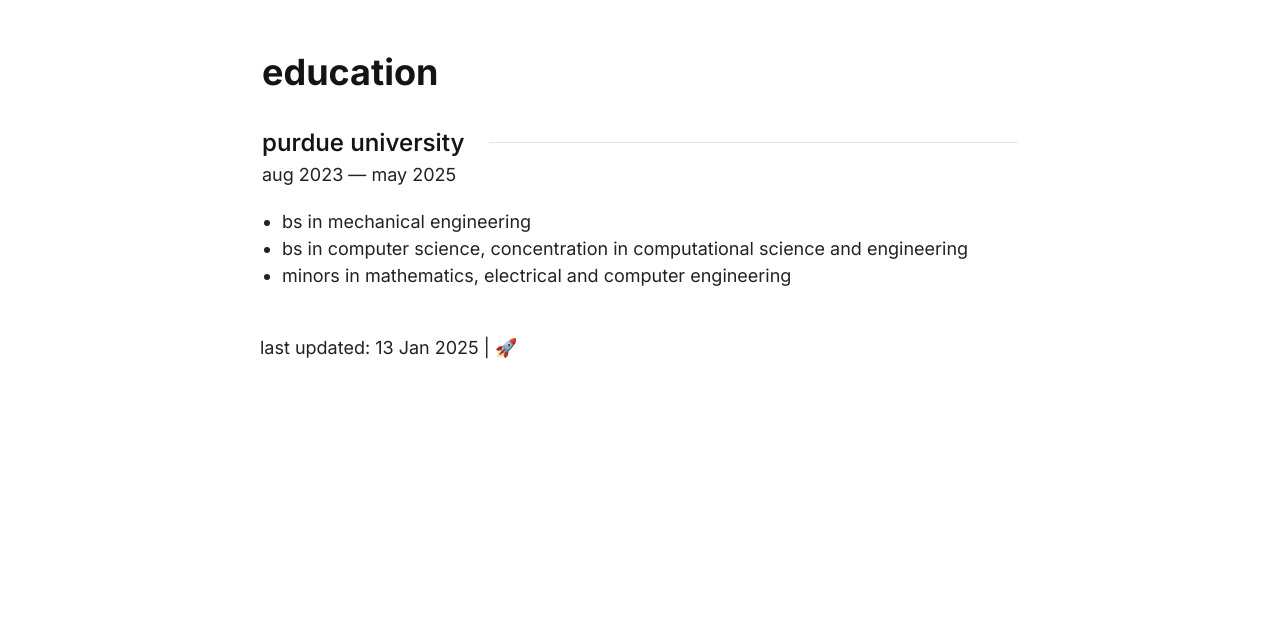
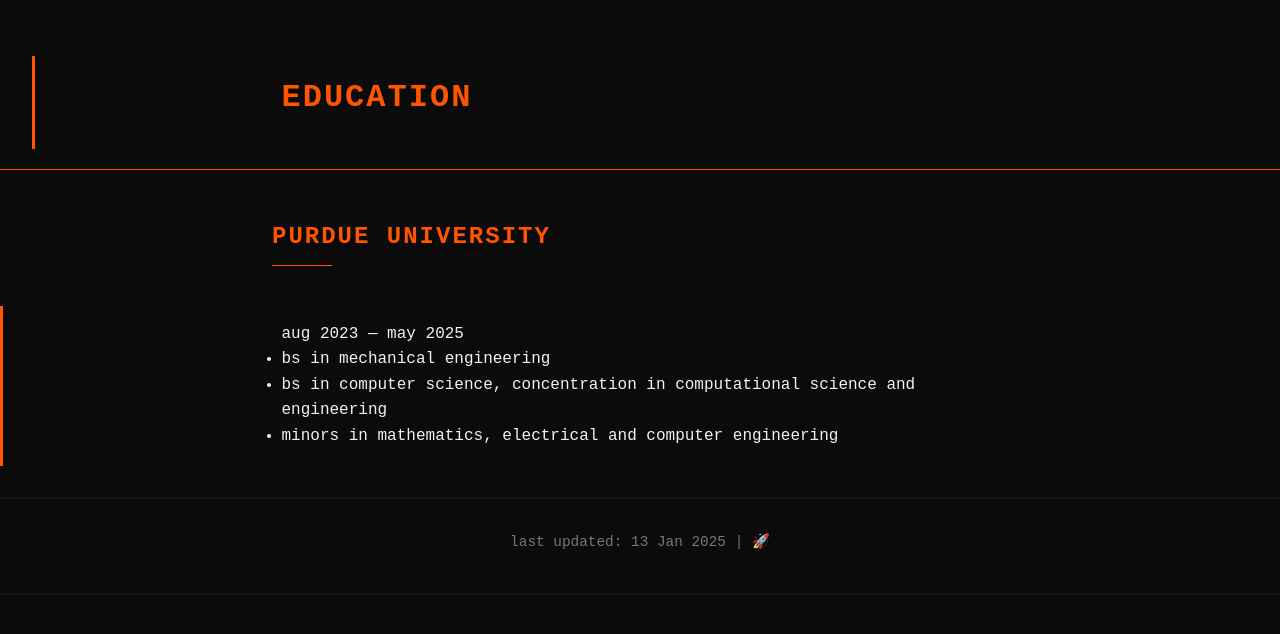
Before and after one commit to vindou/vindou, a Jekyll site: the page built from education/index.html, in a window 1280 px wide. Shown: the top 634 px of the page. Built offline with Jekyll 4.4.1, drawn with Linux system fonts in a browser that asks for light colours.

Commit message:
new style (modelled after traxus from marathon)

```diff
--- a/css/index.css
+++ b/css/index.css
@@ -1,185 +1,103 @@
-@import url('https://fonts.googleapis.com/css2?family=Inter:ital,opsz,wght@0,14..32,100..900;1,14..32,100..900&display=swap');
-
+/* Basic resets */
 * {
+  margin: 0;
+  padding: 0;
   box-sizing: border-box;
-  font-size: 18px;
-  font-family: 'Inter', sans-serif;
 }
 
-body {
-  margin: 0;
-  padding: 0;
-  font-family: 'Inter', sans-serif;
-  font-weight: 400;
-  background-color: rgb(255, 255, 255);
-  color: rgb(20, 20, 20);
-}
-
-button {
-  border: none;
-  cursor: pointer;
-  appearance: none;
-  background-color: inherit;
-}
-
-.light {
-  background-color: rgb(20, 20, 20);
-  color: rgb(255, 255, 255);
-}
-
-h1 {
-  line-height: 1.5;
-  font-size: 36px;
-  margin: 0;
-  font-weight: 700;
-}
-
-h2 {
-  font-size: 24px;
-  margin: 0;
-  font-weight: 550;
-  display: flex;
-  align-items: center;
-}
-
-h2 hr {
-  flex-grow: 1;
-  margin-left: 24px;
-  height: 1px;
-  background-color: rgb(229, 229, 229);
-  border: none;
-}
-
-h3 {
-  line-height: 1.5;
-  font-size: 20px;
-  margin: 0;
-  margin-bottom: 2px;
-  font-weight: 500;
-}
-
-p {
-  line-height: 1.5;
-  color: #222;
-  margin: 0px 0 2px 0;
-}
-
-/* reduce the left margin of lists */
-ol, ul {
-  line-height: 1.5;
-  padding-left: 20px; /* Adjust the value as needed */
-  color: #222;
-
-}
-
-li {
-  line-height: 1.5;
-  margin: 0;
-  color: #222;
+html, body {
+  background: #0B0B0B; /* Dark background */
+  color: #F2F2F2;      /* Light text */
+  font-family: 'Share Tech Mono', monospace;
+  font-size: 16px;
+  line-height: 1.6;
 }
 
 a {
-  color: #2d73ff;
+  color: #FF5400;      /* Orange accent for links */
   text-decoration: none;
+  transition: color 0.3s ease;
 }
 
-a:hover { text-decoration: underline;}
-
-/* layout */
-
-.outer-container {
-  display: flex;
-  justify-content: center;
-  align-items: flex-start;
+a:hover {
+  color: #FFA366;      /* Slightly lighter orange on hover */
 }
 
-.flex-container {
+/* Title section */
+.title {
   width: 100%;
-  max-width: 800px;
-  padding: 20px;
+  padding: 40px 2rem 20px 2rem;
+  background: #0B0B0B;
+  border-bottom: 1px solid #FF5400; /* Subtle horizontal border with orange accent */
 }
 
-.text-container {
-  flex: 100;
-  min-width: 250px;
-  display: flex;
-  text-align: justify;
-  text-justify: inter-word;
-  flex-direction: column;
-  justify-content: space-between;
-  align-items: left;
-  margin:2px;
+.title h1 {
+  font-size: 2rem;
+  text-transform: uppercase;
+  letter-spacing: 2px;
+  color: #FF5400;  /* Heading in orange */
+  margin-bottom: 10px;
 }
 
-.title {
-  display: flex;
-  flex-wrap: wrap;
-  margin-top: 20px;
+.title-text p {
+  margin: 5px 0;
+  font-size: 1rem;
 }
 
-.section {
-  display: flex;
-  flex-wrap: wrap;
-  margin-top: 20px;
+/* “Text container” sections: simple layout spacing */
+.text-container {
+  max-width: 800px;
+  margin: 0 auto;
+  padding: 1rem 2rem;
 }
 
-.subsection {
-  display: flex;
-  flex-wrap: wrap;
-  flex-direction: row-reverse;
-  justify-content: center;
-  width: 100%;
-  margin-bottom: 5px;
+/* Sections with headings */
+.section {
+  padding: 2rem 0;
+  border-bottom: 1px solid #1A1A1A;
 }
 
-
-/* heading and footer */
-
-.footer {
-  display: flex;
-  flex-direction: row;
-  justify-content: left;
-  align-items: left;
-  margin-bottom: 15px;
+.section h2 {
+  color: #FF5400;
+  text-transform: uppercase;
+  letter-spacing: 2px;
+  margin-bottom: 0.5rem;
+  font-size: 1.5rem;
 }
 
-.title-text {
-  margin-top: 5px;
+.section hr {
+  border: none;
+  height: 1px;
+  background: #FF5400;
+  width: 60px;
+  margin: 0.5rem 0;
 }
 
-/* media */
-
-.title-img {
-  height: 120px;
-  width: 120px;
+/* Subsections can have additional stylings or a subtle border */
+.subsection {
+  border-left: 3px solid #FF5400;
+  padding-left: 1rem;
+  margin-top: 1rem;
 }
 
-.title-img * {
-  width: 100%;
-  border-radius: 3px;
-  border: 1px solid #ddd;
+/* Footer styling */
+.footer {
+  text-align: center;
+  padding-bottom: 40px;
 }
 
-.project-media {
-  margin: 10px;
-  width: 100%;
-  max-width: 165px;
-  display: flex;
-  flex-direction: column;
-  justify-content: center;
-  align-items: center;
+.footer p {
+  color: #777;
+  font-size: 0.9rem;
 }
 
-img {
-  border-radius: 3px;
-  width: 100%;
-  margin:auto;
-  margin-top: 3px;
+/* Example of a “data readout” inspired effect for hover or highlight */
+.text-container a:hover {
+  text-shadow: 0 0 4px #FF5400;
 }
 
-.project-media * {
-  border-radius: 3px;
-  width: 100%;
-  margin:auto;
-  margin-top: 3px;
+/* Optional: add a futuristic “flash” or highlight on headings */
+h1:hover, h2:hover {
+  text-shadow: 0 0 10px #FF5400;
+  cursor: default;
 }
```
Also changed, not shown: index.html (+31 -7 lines).
